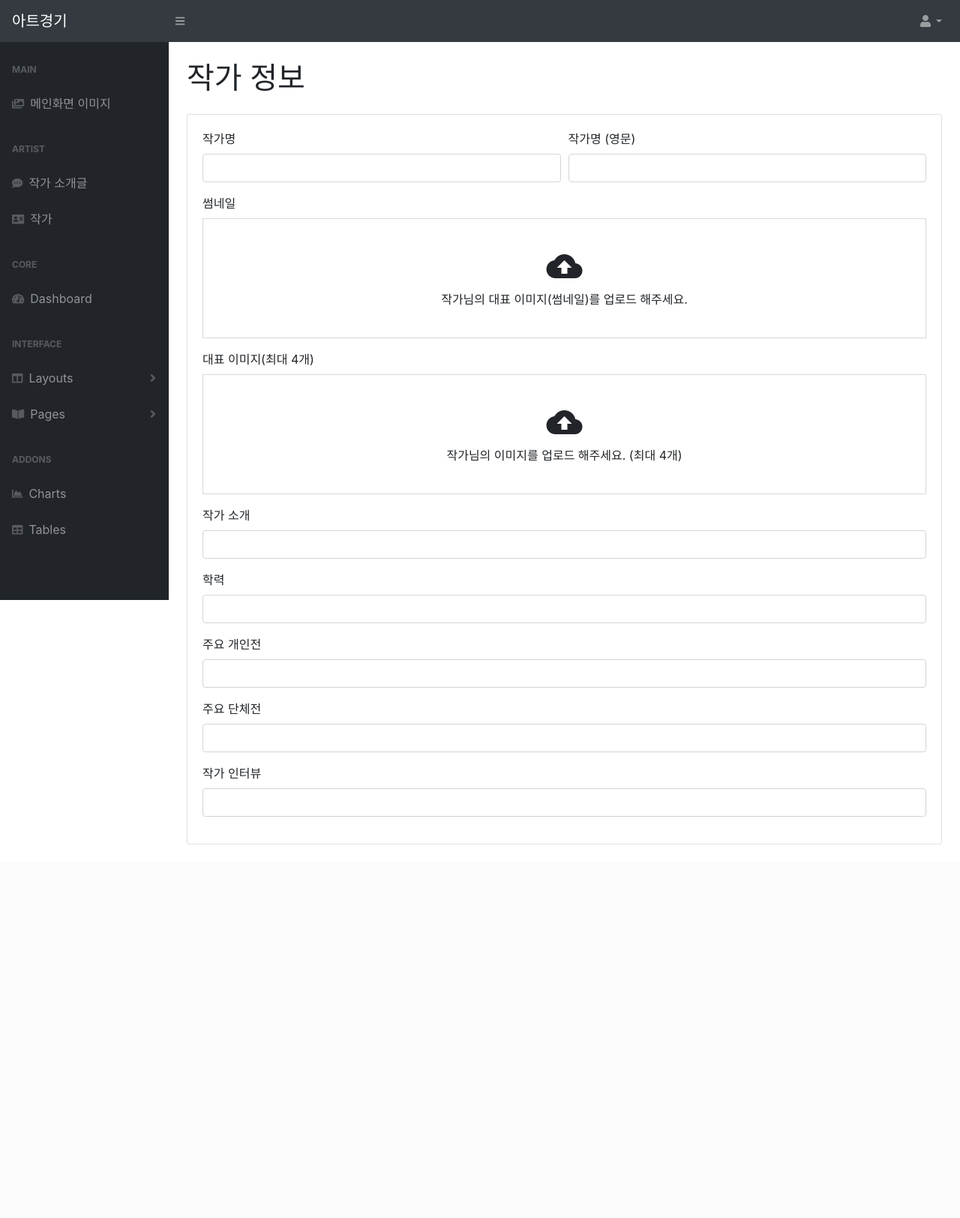
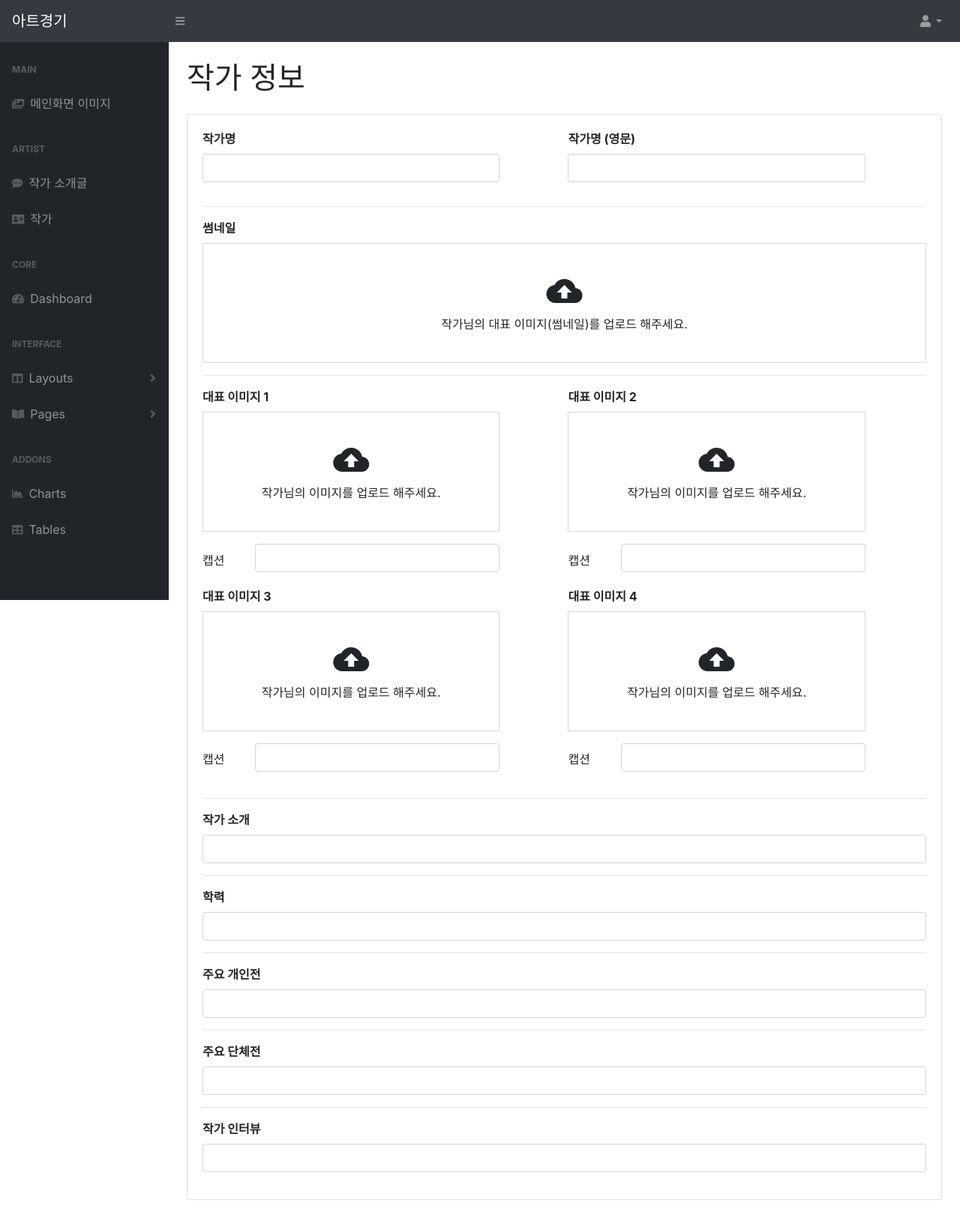
Before and after one commit to starseat/2020_artgg, a PHP site: page /artist_form.php in a window 1280 px wide. Shown: the whole page at 75% size. Before the commit the page ends 1126 px from the top, so only its background shows below. Run offline with PHP 8.4, Linux system fonts and the light colour scheme; some libraries are stand-ins or nearby versions; some web fonts are replaced.

Commit message:
[admin] 작가 입력 폼 수정

```diff
--- a/src/admin/artist_form.php
+++ b/src/admin/artist_form.php
@@ -6,6 +6,18 @@
     .form-input-title-box {
         margin-left: 0;
     }
+
+    .artist_image_caption_box {
+        margin-top: 1rem;
+    }
+
+    .artist_image_caption {
+        width: 100%;
+    }
+
+    .artist_image_caption_label {
+        padding-top: 0.6rem;
+    }
 </style>
 <h1 class="mt-4">작가 정보</h1>
 
@@ -13,41 +25,83 @@
     <div class="card-body">
         <form id="editArtistForm" name="editArtistForm" method="post" action="./action/artist_submit.php" enctype="multipart/form-data">
             <div class="form-row">
-                <div class="form-group col-md-6">
-                    <label for="artist_name">작가명</label>
+                <div class="form-group col-md-5">
+                    <label for="artist_name"><b>작가명</b></label>
                     <input type="text" class="form-control" id="artist_name" name="artist_name">
                 </div>
-                <div class="form-group col-md-6">
-                    <label for="artist_name_en">작가명 (영문)</label>
+                <div class="form-group col-md-1"></div>
+                <div class="form-group col-md-5">
+                    <label for="artist_name_en"><b>작가명 (영문)</b></label>
                     <input type="text" class="form-control" id="artist_name_en" name="artist_name_en">
                 </div>
             </div>
+            <hr>
             <div class="form-group">
-                <label for="artist_thumbnail" id="artist_thumbnail_label">썸네일</label>
+                <label for="artist_thumbnail" id="artist_thumbnail_label"><b>썸네일</b></label>
                 <div id="artist_thumbnail"></div>
             </div>
+            <hr>
+            <div class="form-row">
+                <div class="form-group col-md-5">
+                    <label for="artist_image1"><b>대표 이미지 1</b></label>
+                    <div id="artist_image1" name="artist_image1"></div>
+                    <div class="row artist_image_caption_box">
+                        <div class="col-2"><label for="artist_image1_caption" id="artist_image1_caption" class="artist_image_caption_label">캡션</label></div>
+                        <div class="col-10"><input type="text" id="artist_image1_caption" class="form-control artist_image_caption"></div>
+                    </div>
+                </div>
+                <div class="form-group col-md-1"></div>
+                <div class="form-group col-md-5">
+                    <label for="artist_image2"><b>대표 이미지 2</b></label>
+                    <div id="artist_image2" name="artist_image2"></div>
+                    <div class="row artist_image_caption_box">
+                        <div class="col-2"><label for="artist_image2_caption" id="artist_image2_caption" class="artist_image_caption_label">캡션</label></div>
+                        <div class="col-10"><input type="text" id="artist_image2_caption" class="form-control artist_image_caption"></div>
+                    </div>
+                </div>
+            </div>
+            <div class="form-row">
+                <div class="form-group col-md-5">
+                    <label for="artist_image3"><b>대표 이미지 3</b></label>
+                    <div id="artist_image3" name="artist_image3"></div>
+                    <div class="row artist_image_caption_box">
+                        <div class="col-2"><label for="artist_image3_caption" id="artist_image3_caption" class="artist_image_caption_label">캡션</label></div>
+                        <div class="col-10"><input type="text" id="artist_image3_caption" class="form-control artist_image_caption"></div>
+                    </div>
+                </div>
+                <div class="form-group col-md-1"></div>
+                <div class="form-group col-md-5">
+                    <label for="artist_image4"><b>대표 이미지 4</b></label>
+                    <div id="artist_image4" name="artist_image4"></div>
+                    <div class="row artist_image_caption_box">
+                        <div class="col-2"><label for="artist_image4_caption" id="artist_image4_caption" class="artist_image_caption_label">캡션</label></div>
+                        <div class="col-10"><input type="text" id="artist_image4_caption" class="form-control artist_image_caption"></div>
+                    </div>
+                </div>
+            </div>
+            <hr>
             <div class="form-group">
-                <label for="artist_image">대표 이미지(최대 4개)</label>
-                <div id="artist_image" name="artist_image"></div>
-            </div>
-            <div class="form-group">
-                <div class="form-row form-input-title-box"><label for="artist_introduction">작가 소개</label></div>
+                <div class="form-row form-input-title-box"><label for="artist_introduction"><b>작가 소개</b></label></div>
                 <div id="artist_introduction" class="form-control"></div>
             </div>
+            <hr>
             <div class="form-group">
-                <div class="form-row form-input-title-box"><label for="artist_academic">학력</label></div>
+                <div class="form-row form-input-title-box"><label for="artist_academic"><b>학력</b></label></div>
                 <div id="artist_academic" class="form-control"></div>
             </div>
+            <hr>
             <div class="form-group">
-                <div class="form-row form-input-title-box"><label for="artist_individual_exhibition">주요 개인전</label></div>
+                <div class="form-row form-input-title-box"><label for="artist_individual_exhibition"><b>주요 개인전</b></label></div>
                 <div id="artist_individual_exhibition" class="form-control"></div>
             </div>
+            <hr>
             <div class="form-group">
-                <div class="form-row form-input-title-box"><label for="artist_team_competition">주요 단체전</label></div>
+                <div class="form-row form-input-title-box"><label for="artist_team_competition"><b>주요 단체전</b></label></div>
                 <div id="artist_team_competition" class="form-control"></div>
             </div>
+            <hr>
             <div class="form-group">
-                <div class="form-row form-input-title-box"><label for="artist_interview">작가 인터뷰</label></div>
+                <div class="form-row form-input-title-box"><label for="artist_interview"><b>작가 인터뷰</b></label></div>
                 <div id="artist_interview" class="form-control"></div>
             </div>
         </form>
--- a/src/admin/js/artist.js
+++ b/src/admin/js/artist.js
@@ -44,13 +44,25 @@ function initImageForm() {
         mimes: ['image/jpeg', 'image/png', 'image/gif'],
         maxFiles: 1,
     });
-    $('#artist_image').imageUploader({
-        imagesInputName: 'artist_images',
-        label: '작가님의 이미지를 업로드 해주세요. (최대 4개)',
+
+    let artist_image_option = {
+        label: '작가님의 이미지를 업로드 해주세요.',
         extensions: ['.jpg', '.jpeg', '.png', '.gif'],
         mimes: ['image/jpeg', 'image/png', 'image/gif'],
-        maxFiles: 4,
-    });
+        maxFiles: 1
+    };
+
+    artist_image_option.imagesInputName = 'artist_image1';
+    $('#artist_image1').imageUploader(artist_image_option);
+
+    artist_image_option.imagesInputName = 'artist_image2';
+    $('#artist_image2').imageUploader(artist_image_option);
+
+    artist_image_option.imagesInputName = 'artist_image3';
+    $('#artist_image3').imageUploader(artist_image_option);
+
+    artist_image_option.imagesInputName = 'artist_image4';
+    $('#artist_image4').imageUploader(artist_image_option);
 }
 
 function readURL(input, previewElId) {
```
